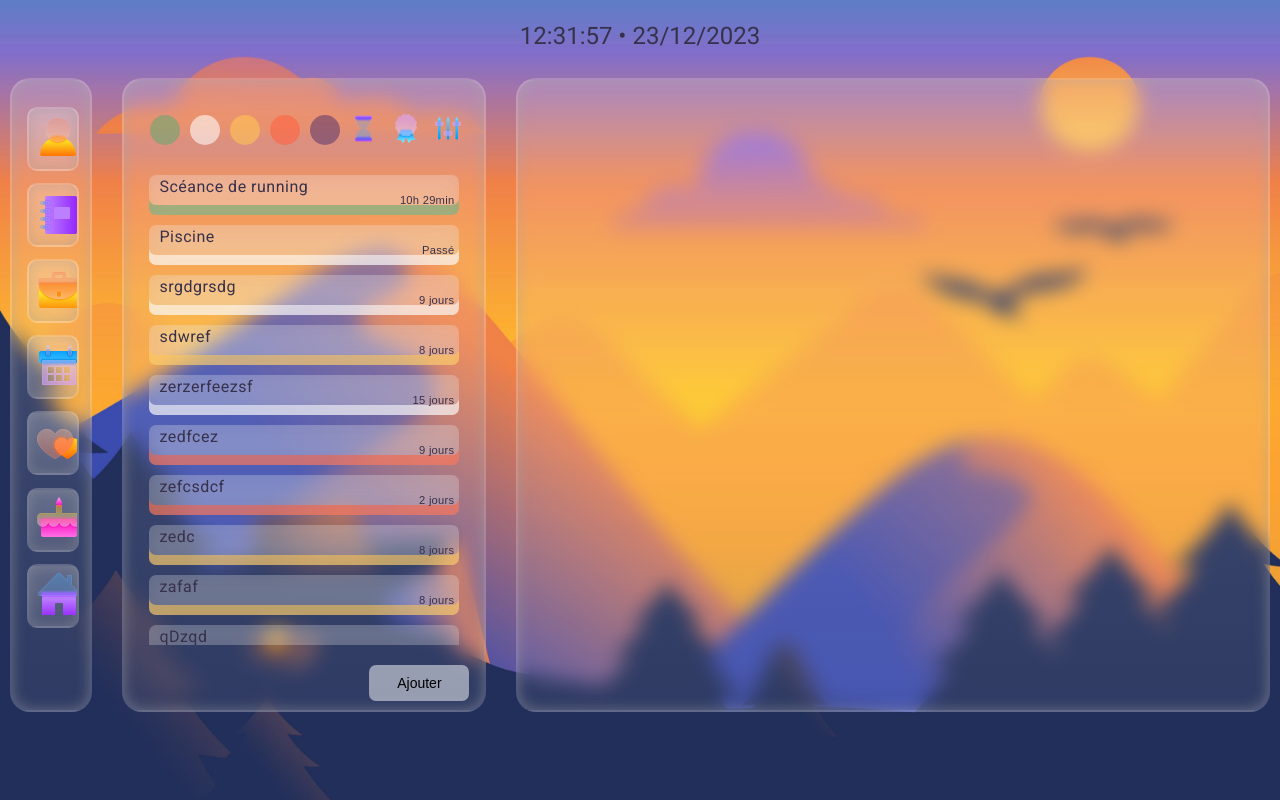
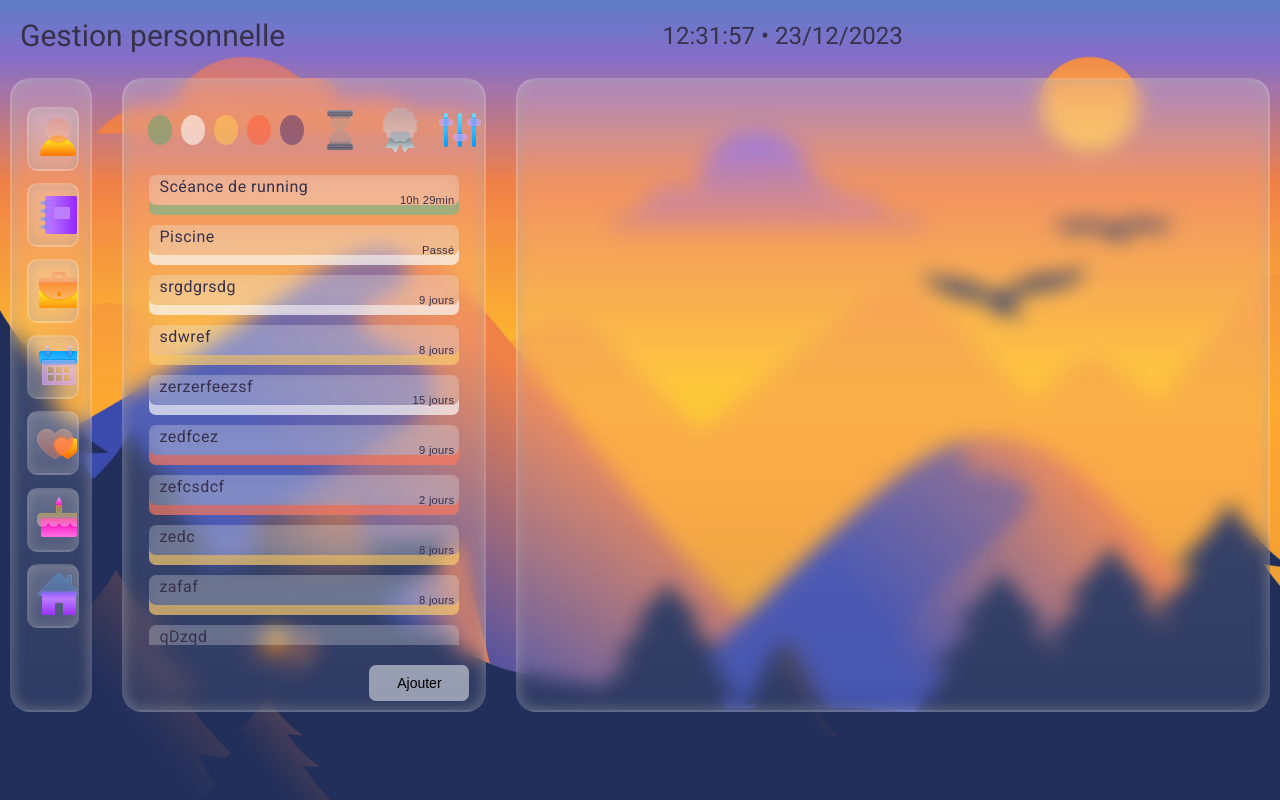
Before and after one commit to Gibus21250/CWA, an Angular app: page / in a window 1280 px wide. Built offline with nearby package versions, Linux system fonts and the light colour scheme.

Commit message:
update css

```diff
--- a/src/app/accueil/accueil.component.css
+++ b/src/app/accueil/accueil.component.css
@@ -43,6 +43,8 @@ body {
 
 /*Horloge*/
 #date {
+  flex:1;
+  float: center;
   margin-top: 20px;
   text-align: center;
   font-size: 1em;
@@ -108,3 +110,11 @@ body {
   overflow:hidden;
 
 }
+
+#rubrique{
+  margin-top: 20px;
+  margin-left: 20px;
+  font-size: 30px;
+  flex:1;
+  float: left;
+}
--- a/src/app/accueil/accueil.component.html
+++ b/src/app/accueil/accueil.component.html
@@ -3,6 +3,9 @@
 </head>
 <body>
  <img id="background" src="../../assets/images/personnelle2F.jpg"  alt="image de fond">
+ <div>
+    <h1 id="rubrique">Gestion personnelle</h1>
+ </div>
  <header>
         <h1>
             <div id="date">
--- a/src/app/shared/enums/theme.ts
+++ b/src/app/shared/enums/theme.ts
@@ -9,7 +9,7 @@ export enum Theme {
 }
 
 export const ThemeInfos: {[key in Theme]: string} = {
-    [Theme.GESTIONPERSO]: 'Gestion personelle',
+    [Theme.GESTIONPERSO]: 'Gestion personnelle',
     [Theme.PRO]: 'Travail professionnel',
     [Theme.ETUDES]: 'Éducation et études',
     [Theme.GESTIONPROJET]: 'Gestion de projet',
--- a/src/app/views/filtre-tache/filtre-tache.component.ts
+++ b/src/app/views/filtre-tache/filtre-tache.component.ts
@@ -32,34 +32,37 @@ export class FiltreTacheComponent {
 
     const doc = document;
     let monElement:  HTMLImageElement | null = null;
+    let monElement2:  HTMLElement;
+    monElement = doc.getElementById('background') as  HTMLImageElement;
+    monElement2 = doc.getElementById('rubrique') as  HTMLElement;
     switch (theme) {
       case 0:
-        monElement = doc.getElementById('background') as  HTMLImageElement;
         monElement.src = "assets/images/personnelle2F.jpg";
+        monElement2.innerHTML = "Gestion personnelle";
         break;
       case 1:
-        monElement = doc.getElementById('background') as  HTMLImageElement;
         monElement.src = "assets/images/travailF.jpg";
+        monElement2.innerHTML = "Travail professionnel";
         break;
       case 2:
-        monElement = doc.getElementById('background') as  HTMLImageElement;
         monElement.src = "assets/images/etudeF.jpg";
+        monElement2.innerHTML = "Éducation et études";
         break;
       case 3:
-        monElement = doc.getElementById('background') as  HTMLImageElement;
         monElement.src = "assets/images/gestionF.jpg";
+        monElement2.innerHTML = "Gestion de projet";
         break;
       case 4:
-        monElement = doc.getElementById('background') as  HTMLImageElement;
         monElement.src = "assets/images/santeF.jpg";
+        monElement2.innerHTML = "Santé et bien-être";
         break;
       case 5:
-        monElement = doc.getElementById('background') as  HTMLImageElement;
         monElement.src = "assets/images/organisation2F.jpg";
+        monElement2.innerHTML = "Organisation des évènements";
         break;
       case 6:
-        monElement = doc.getElementById('background') as  HTMLImageElement;
         monElement.src = "assets/images/domestiqueF.jpg";
+        monElement2.innerHTML = "Gestion des tâches domestiques";
         break;
     }
 
--- a/src/app/views/liste-tache/liste-tache.component.css
+++ b/src/app/views/liste-tache/liste-tache.component.css
@@ -108,6 +108,15 @@
     border: 5px solid #5c376d00;
 }
 
+
+.btnFilter {
+    flex: 1;
+    cursor: pointer;
+    float: right;
+    border:none;
+    background-color: #5c376d00;
+}
+
 .btnFilter {
     flex: 1;
     cursor: pointer;
@@ -120,6 +129,12 @@
     position:inherit;
     width: 100%;
     height:100%;
+    overflow: hidden;
+}
+
+.btnFiltres {
+    display: inline-block;
+    cursor: pointer;
 }
 
 .btnFilter :hover {
@@ -138,7 +153,10 @@
     width: 50%;
 }
 
-.btnFiltres button {
-    display: inline-block;
-    cursor: pointer;
+#btnsablier{
+    filter:grayscale(90%) ;
 }
+
+#btnmedaille{
+    filter:grayscale(90%) ;
+}
--- a/src/app/views/liste-tache/liste-tache.component.html
+++ b/src/app/views/liste-tache/liste-tache.component.html
@@ -7,9 +7,9 @@
         <button id="btnViolet" (click)="onPriorityChange(4)"></button>
     </div>
     <div class="btnFiltres">
-        <button class="btnFilter" type="button"> <img src="assets/icones/tri_date.png" alt="image de tri par date" (click)="onDateOrder()"></button>
-        <button class="btnFilter" type="button"> <img src="assets/icones/tri_priorite.png" alt="image de tri par priorite" (click)="onPriorityOrder()" ></button>
-        <button class="btnFilter" type="button"> <img src="assets/icones/filter.png" alt="image de filtre" (click)="statutFilter()"></button>
+        <input  class="btnFilter" type="button"> <img id="btnsablier" src="assets/icones/tri_date.png" alt="image de tri par date" (click)="onDateOrder()"/>
+        <input  class="btnFilter" type="button"> <img id="btnmedaille" src="assets/icones/tri_priorite.png" alt="image de tri par priorite" (click)="onPriorityOrder()" />
+        <input class="btnFilter" type="button"> <img src="assets/icones/filter.png" alt="image de filtre" (click)="statutFilter()"/>
     </div>
   </div>
 
--- a/src/app/views/liste-tache/liste-tache.component.ts
+++ b/src/app/views/liste-tache/liste-tache.component.ts
@@ -140,11 +140,17 @@ export class ListeTacheComponent implements OnInit {
 
   //Tri par date d'écheance
   onDateOrder(): void {
+    const doc = document;
+    let monElement: HTMLElement;
+    monElement = doc.getElementById('btnsablier') as HTMLElement;
+
     if(this.dateSelected){
       this.dateSelected = false;
+      monElement.style.filter="grayscale(90%)";
     }
     else{
       this.dateSelected = true;
+      monElement.style.filter="grayscale(0%)";
     }
 
     this.tacheServ.onDateChange(this.dateSelected);
@@ -153,11 +159,16 @@ export class ListeTacheComponent implements OnInit {
 
   //Tri par priorité
   onPriorityOrder(): void {
+    const doc = document;
+    let monElement: HTMLElement;
+    monElement = doc.getElementById('btnmedaille') as HTMLElement;
     if(this.prioritySelected){
       this.prioritySelected = false;
+      monElement.style.filter="grayscale(90%)";
     }
     else{
       this.prioritySelected = true;
+      monElement.style.filter="grayscale(0%)";
     }
     this.tacheServ.onTriChange(this.prioritySelected);
   }
```
Also changed, not shown: src/datas/tachesdomestiques.json (+1 -18 lines).
